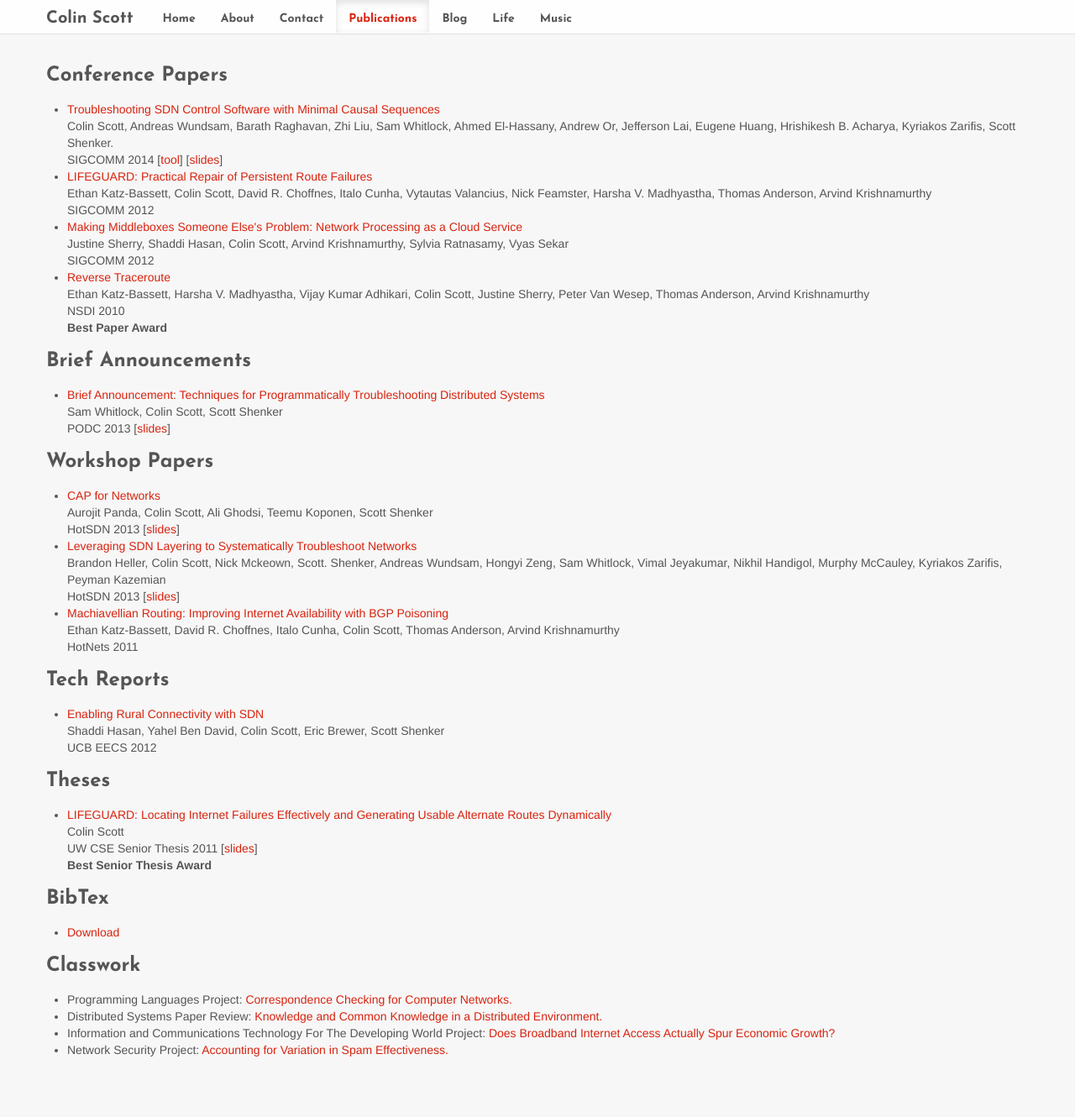
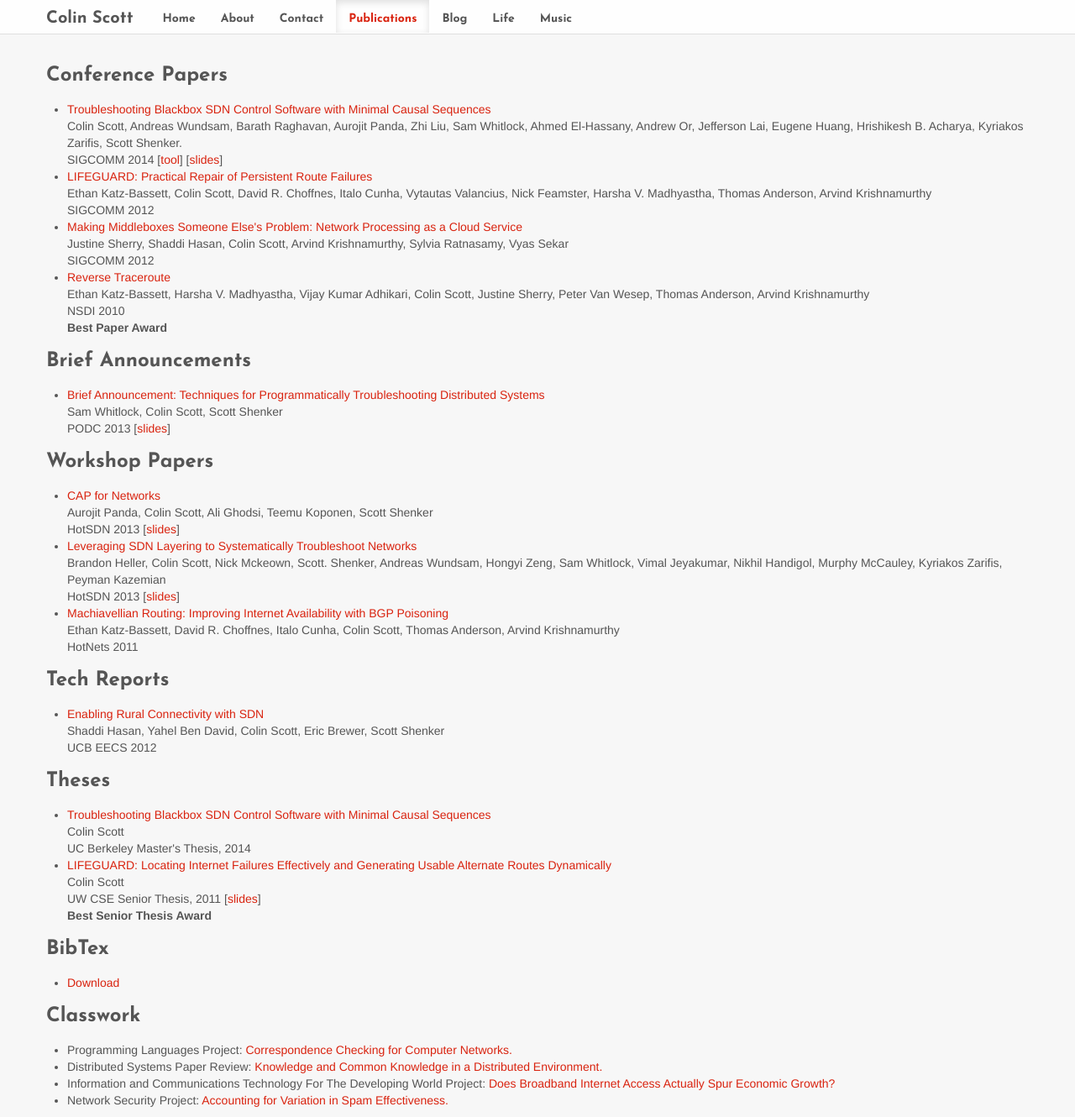
Before and after one commit to colin-scott/personal_website, a Jekyll site: the page built from publications.html, in a window 1280 px wide and 1330 px high. Shown: the whole window at 84% size. Built offline with Jekyll 4.4.1, drawn with Linux system fonts in a browser that asks for light colours; Markdown is read by kramdown in place of the engine named in the settings.

Commit message:
Add link to master's thesis

```diff
--- a/publications.html
+++ b/publications.html
@@ -8,8 +8,8 @@ description: "Colin Scott's projects and publications"
 <h3>Conference Papers</h3>
 <ul>
     <li><a href="http://www.eecs.berkeley.edu/~rcs/research/sts.pdf">Troubleshooting
-        SDN Control Software with Minimal Causal Sequences</a></br>
-    Colin Scott, Andreas Wundsam, Barath Raghavan, Zhi Liu, Sam Whitlock, Ahmed El-Hassany,
+        Blackbox SDN Control Software with Minimal Causal Sequences</a></br>
+    Colin Scott, Andreas Wundsam, Barath Raghavan, Aurojit Panda, Zhi Liu, Sam Whitlock, Ahmed El-Hassany,
     Andrew Or, Jefferson Lai, Eugene Huang, Hrishikesh B. Acharya, Kyriakos
     Zarifis, Scott Shenker.</br>
     SIGCOMM 2014 [<a href="http://ucb-sts.github.com/sts/">tool</a>] [<a href="http://www.eecs.berkeley.edu/~rcs/research/troubleshooting_with_mcses.pptx">slides</a>]</br>
@@ -68,11 +68,17 @@ description: "Colin Scott's projects and publications"
 </ul>
 <h3>Theses</h3>
 <ul>
+   <li><a href="http://www.eecs.berkeley.edu/Pubs/TechRpts/2014/EECS-2014-57.pdf">Troubleshooting
+        Blackbox SDN Control Software with Minimal Causal Sequences</a></br>
+   Colin Scott</br>
+   UC Berkeley Master's Thesis, 2014</br>
+   </li>
+
    <li><a href="ftp://ftp.cs.washington.edu/tr/2012/05/UW-CSE-12-05-01.PDF">LIFEGUARD:
    Locating Internet Failures Effectively and Generating Usable Alternate
    Routes Dynamically</a></br>
    Colin Scott</br>
-   UW CSE Senior Thesis 2011 [<a href="./senior_thesis.pptx">slides</a>]</br>
+   UW CSE Senior Thesis, 2011 [<a href="./senior_thesis.pptx">slides</a>]</br>
    <b>Best Senior Thesis Award</b></br>
    </li>
 </ul>
```
Also changed, not shown: colin.bib (+8 -1 lines).
